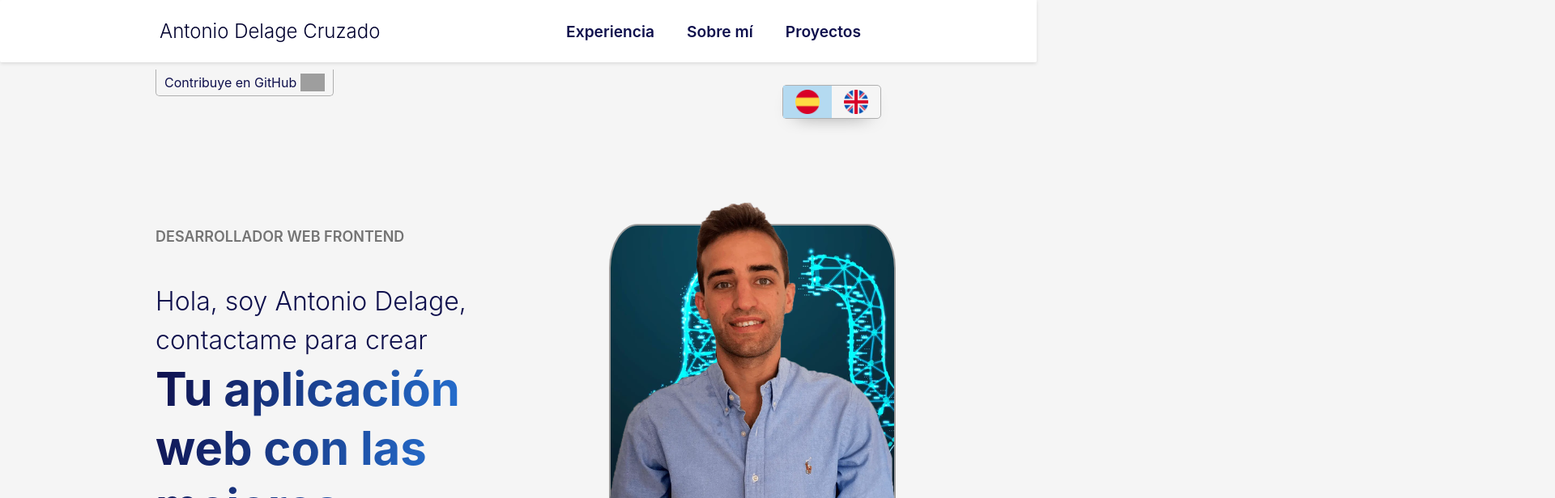
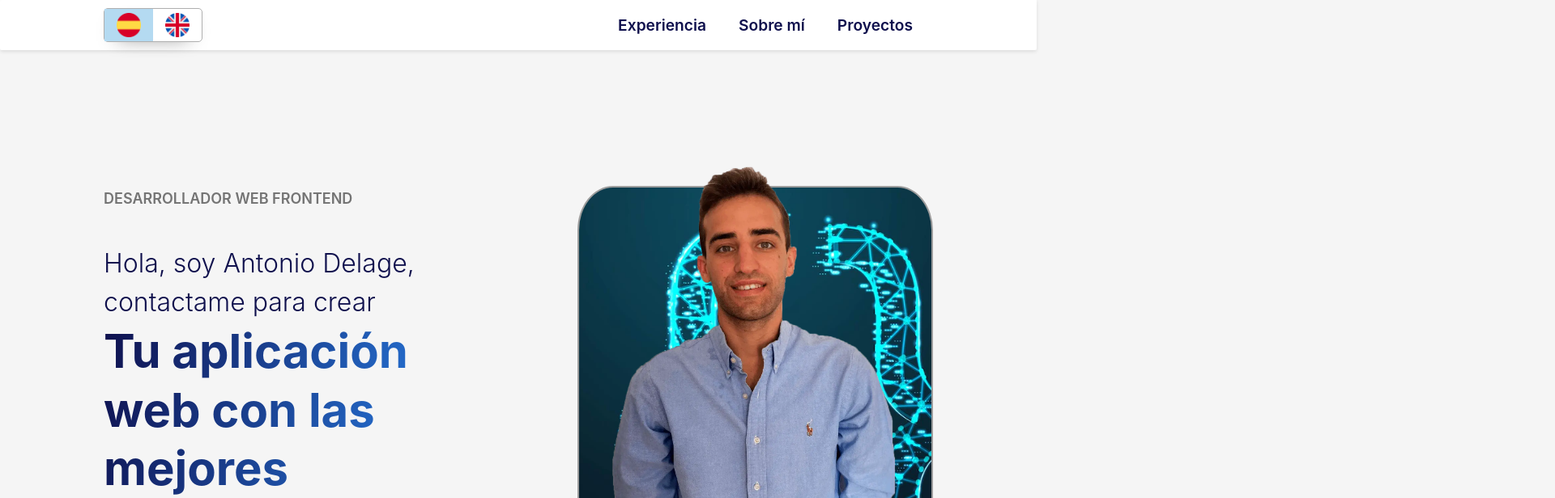
Before and after one commit to 10delin/portfolio, a React (Create React App) app: page / in a window 1280 px wide. Shown: the top 616 px of the page at 81% size, 1920 px wide, since content can reach past the window. Built offline with nearby package versions, Linux system fonts and the light colour scheme; grey boxes are pictures that could not be loaded.

Commit message:
feat(header,profile-img): new profile webp and full width adjustment of the app

```diff
--- a/src/components/Header/Header.js
+++ b/src/components/Header/Header.js
@@ -7,9 +7,8 @@
   return (
     <header className="header">
       <div className="header__content">
-        <div className="header__title">
-          <p>{t("header.name")}</p>
-        </div>
+        <ChangeLanguage />
+
         <div className="header__description">
           <p className="header__description__items">
             <a href="#experience">{t("header.experience")}</a>
@@ -20,9 +19,7 @@
           <p className="header__description__items">
             <a href="#projects">{t("header.projects")}</a>
           </p>
-          <ChangeLanguage />
         </div>
-        <ContributeGithub t={t} />
       </div>
     </header>
   );
--- a/src/styles/base/_variables.scss
+++ b/src/styles/base/_variables.scss
@@ -11,7 +11,8 @@
 $c-under-footer: #141414;
 
 $padding-mobile: 0 5%;
-$padding-desktop: 0 15%;
+$padding-desktop: 0 10%;
+$padding-desktop-large: 0 15%;
 
 // BREAKPOINTS
 // Small screen / phone
--- a/src/styles/components/_change-language.scss
+++ b/src/styles/components/_change-language.scss
@@ -1,11 +1,9 @@
 .change-language {
   display: flex;
-  position: absolute;
-  bottom: -70px;
+  position: relative;
   border: 1px solid #afafaf;
   border-radius: 5px;
   box-shadow: 0 8px 24px -17px #000101;
-  z-index: 1;
 
   &__button {
     display: flex;
--- a/src/styles/components/_footer.scss
+++ b/src/styles/components/_footer.scss
@@ -10,8 +10,14 @@
   text-align: center;
   font-size: 1.2rem;
 
-  @include breakpoint(desktop-medium) {
+  @include breakpoint(desktop) {
     padding: $padding-desktop;
+    padding-top: 16px;
+    padding-bottom: 16px;
+  }
+
+  @include breakpoint(desktop-large) {
+    padding: $padding-desktop-large;
     padding-top: 16px;
     padding-bottom: 16px;
   }
--- a/src/styles/components/_header.scss
+++ b/src/styles/components/_header.scss
@@ -1,9 +1,16 @@
 .header {
   display: block;
-  position: relative;
+  position: fixed;
+  bottom: 0;
   width: 100%;
   background-color: white;
   z-index: 1;
+
+  @include breakpoint(tablet) {
+    position: fixed;
+    bottom: initial;
+    top: 0;
+  }
 
   &__content {
     padding: $padding-mobile;
@@ -17,8 +24,12 @@
       box-shadow: 0 2px 4px 0 rgba(0, 0, 0, 0.1);
     }
 
-    @include breakpoint(desktop-medium) {
+    @include breakpoint(desktop) {
       padding: $padding-desktop;
+    }
+
+    @include breakpoint(desktop-large) {
+      padding: $padding-desktop-large;
     }
   }
 
@@ -52,7 +63,7 @@
       margin-right: 10px;
       position: relative;
       a {
-        padding: 27px 15px;
+        padding: 19px 15px;
         text-decoration: none;
         color: $c-text-primary;
         font-size: 1.2rem;
@@ -60,7 +71,7 @@
         transition: color 0.3s;
         &::after {
           background: none repeat scroll 0 0 transparent;
-          bottom: -27px;
+          bottom: -20px;
           content: "";
           display: block;
           height: 2px;
--- a/src/styles/components/_main-description.scss
+++ b/src/styles/components/_main-description.scss
@@ -135,12 +135,7 @@
         position: absolute;
         bottom: 0;
         width: 100%;
-        min-width: 525px;
-        object-position: -5px 2px;
-      }
-      @include breakpoint(desktop-extra-large) {
-        min-width: 320px;
-        max-width: 470px;
+        max-width: 360px;
       }
     }
   }
--- a/src/styles/pages/Home.scss
+++ b/src/styles/pages/Home.scss
@@ -5,8 +5,12 @@
   margin-top: 150px;
   z-index: 0;
 
-  @include breakpoint(desktop-medium) {
+  @include breakpoint(desktop) {
     padding: $padding-desktop;
-    margin-top: 200px;
+    margin-top: 230px;
+  }
+
+  @include breakpoint(desktop-large) {
+    padding: $padding-desktop-large;
   }
 }
```
Also changed, not shown: src/assets/images/profile.webp.
